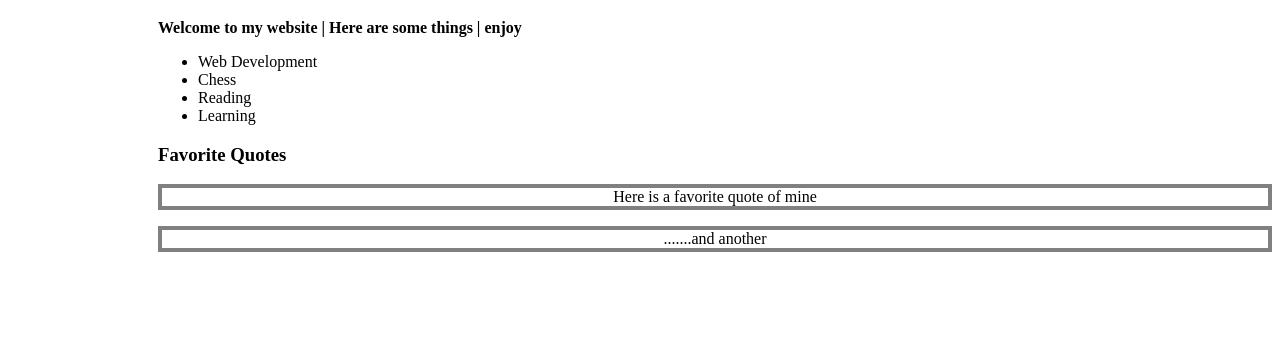
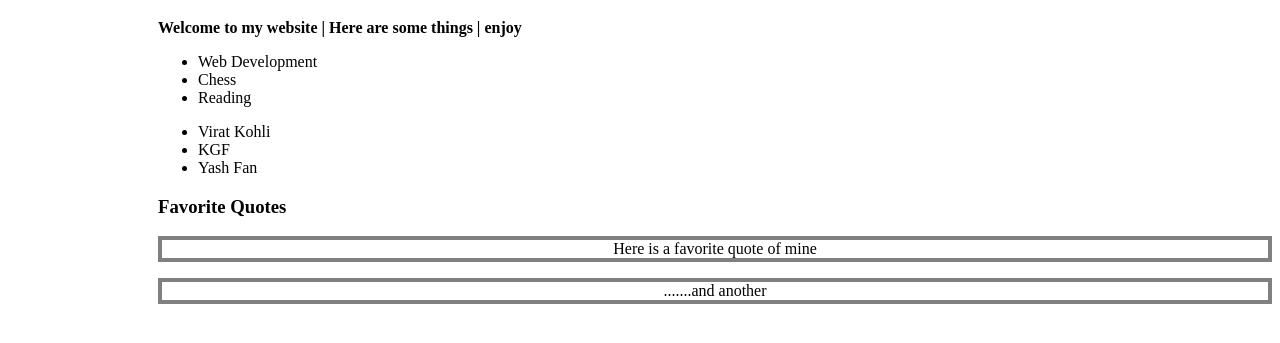
Before and after one commit to udayn612/stackroute, a plain HTML site: page index.html in a window 1280 px wide. Shown: the part 61-404 px from the top of the page. Drawn offline with Linux system fonts and the light colour scheme.

Commit message:
changes done to index.html

```diff
--- a/index.html
+++ b/index.html
@@ -30,8 +30,14 @@
             <li>Web Development</li>
             <li>Chess</li>
             <li>Reading</li>
-            <li>Learning</li>
+
         </ul>
+        <ul>
+                <li>Virat Kohli</li>
+                <li>KGF</li>
+                <li>Yash Fan</li>
+
+            </ul>
 
         <h3>Favorite Quotes</h3>
 
```
